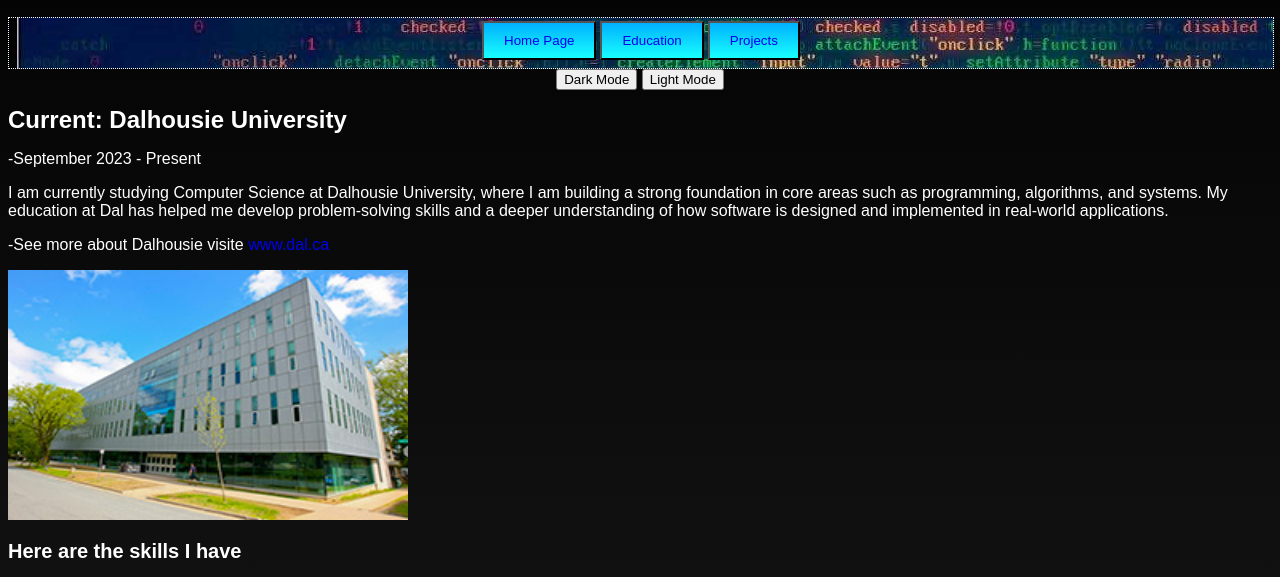
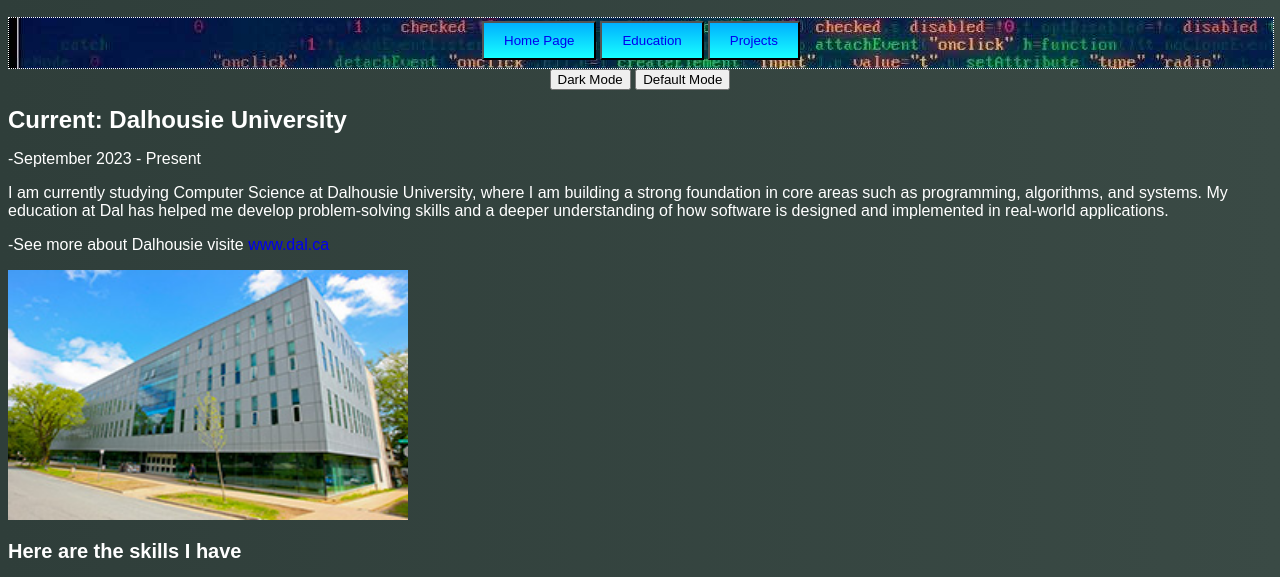
Before and after one commit to JimZ200/JimZ200.github.io, a plain HTML site: page education.html in a window 1280 px wide. Both pictures are taken after a click on the button "Dark Mode". Shown: the part 206-783 px from the top of the page. Drawn offline with Linux system fonts and the light colour scheme.

Commit message:
Changed web colour

```diff
--- a/education.html
+++ b/education.html
@@ -31,9 +31,9 @@
             </tr>
         </table>
     </nav>
-    <div id = "buttons">
-        <button id="darkmode">Dark Mode</button>
-        <button id="lightmode">Light Mode</button>
+        <div id = "buttons">
+            <button id="darkmode">Dark Mode</button>
+            <button id="default">Default Mode</button>
         </div>
     <main>
         <h1 id = "School">Current: Dalhousie University</h1>
--- a/script.js
+++ b/script.js
@@ -11,18 +11,18 @@ function setColor(color){
 document.getElementById("darkmode").addEventListener("click", (event)=>{
     event.preventDefault();
     let x = document.getElementsByTagName("body")[0];
-    x.style.backgroundImage = "linear-gradient(to bottom, #000000, #333333)";
+    x.style.backgroundImage = "linear-gradient(to right, #2f3e3a, #3a4a45)";
 
     setColor("white");
 });
 
+document.getElementById("default").addEventListener("click", (event)=>{
+    event.preventDefault();
+    let x = document.getElementsByTagName("body")[0];
+    x.style.backgroundImage = "linear-gradient(to right, #cfe8dc, #e3efd9)";
 
-document.getElementById("lightmode").onclick = function(){
-    let x = document.getElementsByTagName("body")[0];
-    x.style.backgroundImage = "linear-gradient(to right, #FFC0CB, #E6E6FA)";
     setColor("black");
-}
-
+ });
 
 
 document.getElementById("submit").addEventListener("click", (event)=>{
--- a/style.css
+++ b/style.css
@@ -5,7 +5,7 @@
 
 
 body{
-    background: linear-gradient(to right, rgb(95, 176, 203), gold);
+    background: linear-gradient(to right, #cfe8dc, #e3efd9);
     font-family: Arial, Helvetica, sans-serif;
     font-size: 16px;
     font-weight: 400;
```
Also changed, not shown: index.html (+1 -1 lines), project.html (+1 -1 lines).
